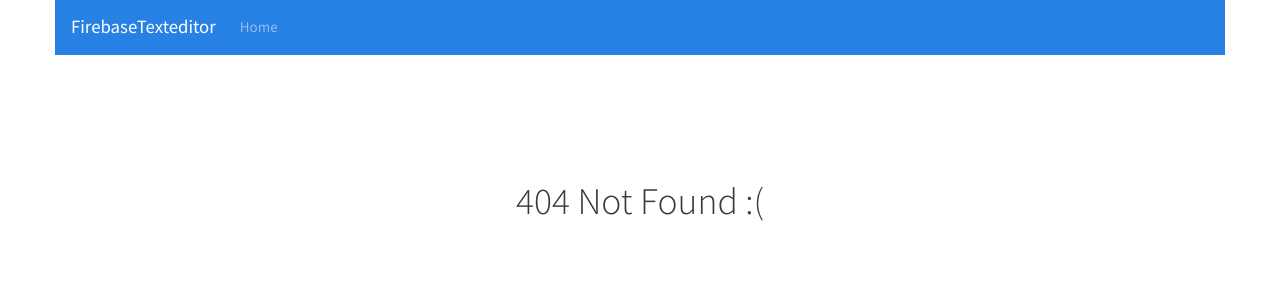
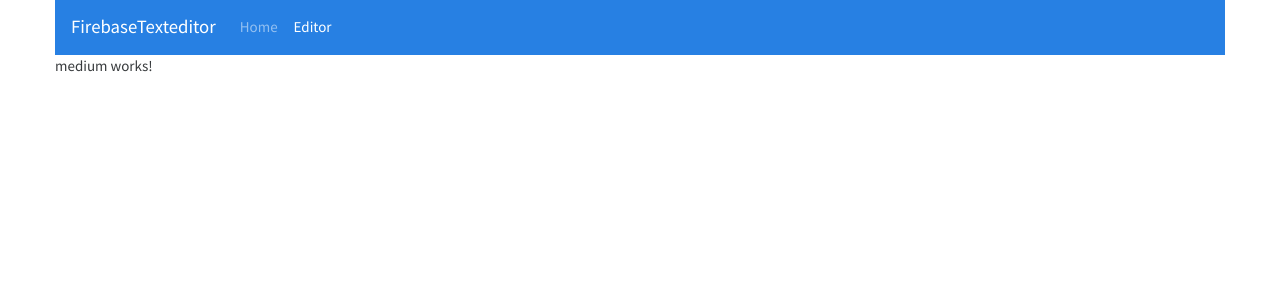
Before and after one commit to iberd-sharpdev/firebase-texteditor, an Angular app: page /editor/medium in a window 1280 px wide. Before the commit this address led to /not-found. Shown: the top 300 px of the page. Built offline with nearby package versions, Linux system fonts and the light colour scheme; what @angular/fire would draw is missing.

Commit message:
2-editor: сreate module for "editor" (+ configure routing and update header)

```diff
--- a/src/app/app-routing.module.ts
+++ b/src/app/app-routing.module.ts
@@ -1,5 +1,6 @@
 import { NgModule } from '@angular/core';
 import { RouterModule, Routes } from '@angular/router';
+
 import { HomeComponent } from '@layout/home/home.component';
 import { NotFoundComponent } from '@layout/not-found/not-found.component';
 
@@ -8,6 +9,11 @@ const routes: Routes = [
         path: 'home',
         component: HomeComponent,
     },
+    {
+        path: 'editor',
+        loadChildren: () => import('./editor/editor.module').then(m => m.EditorModule),
+    },
+
     {
         path: 'not-found',
         component: NotFoundComponent,
--- /dev/null
+++ b/src/app/editor/medium/medium.component.html
@@ -0,0 +1 @@
+<p>medium works!</p>
--- /dev/null
+++ b/src/app/editor/medium/medium.component.ts
@@ -0,0 +1,15 @@
+import { Component, OnInit } from '@angular/core';
+
+@Component({
+    selector: 'app-medium',
+    templateUrl: './medium.component.html',
+    styleUrls: ['./medium.component.scss']
+})
+export class MediumComponent implements OnInit {
+
+    constructor() { }
+
+    ngOnInit(): void {
+    }
+
+}
--- a/src/app/layout/header/header.component.ts
+++ b/src/app/layout/header/header.component.ts
@@ -13,5 +13,6 @@ interface ILink {
 export class HeaderComponent {
     public links: ILink[] = [
         { title: 'Home', url: '/home' },
+        { title: 'Editor', url: '/editor' },
     ];
 }
```
Also changed, not shown: src/app/editor/editor-routing.module.ts (added, +16 -0 lines), src/app/editor/editor.module.ts (added, +15 -0 lines), src/app/editor/medium/medium.component.scss (added).
